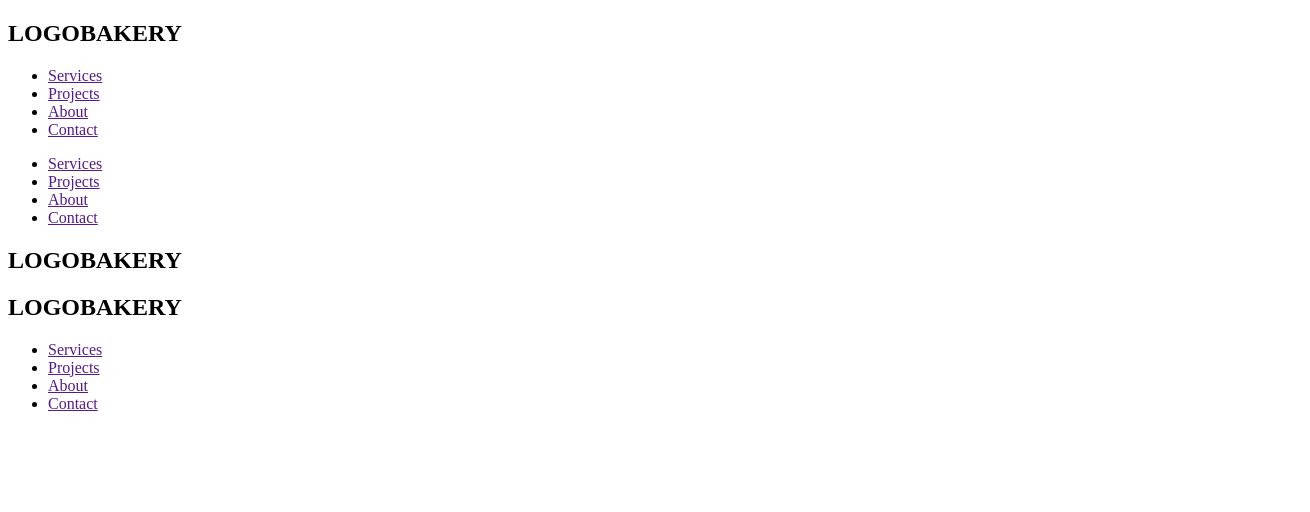
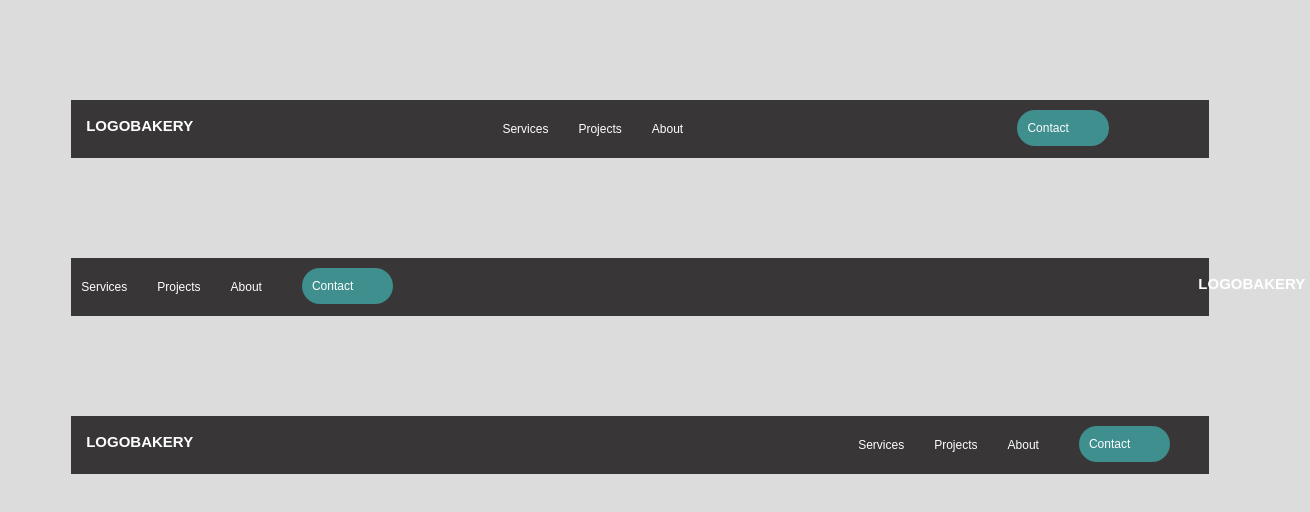
Before and after one commit to sadah00/css_study, a plain HTML site: page navbar.html in a window 1280 px wide. Shown: the whole page, 1310 px wide, since content can reach past the window. Drawn offline with Linux system fonts and the light colour scheme.

Commit message:
navbar.html

```diff
--- a/navbar.html
+++ b/navbar.html
@@ -4,34 +4,127 @@
     <meta charset="UTF-8">
     <meta name="viewport" content="width=device-width, initial-scale=1.0">
     <title>Document</title>
+    <style>
+        body{
+            background-color: gainsboro;
+            font-size: 10px;
+            font-family: Arial, Helvetica, sans-serif;
+        }
+        .nav1{
+            background-color: rgb(56, 54, 54);
+            display: flex;
+            justify-content: space-between;
+            width: 90%;
+            margin: auto;
+            margin-top: 100px;
+            margin-bottom: 100px;
+        }
+        .nav1 .list1{
+            display: flex;
+            list-style: none;
+            padding: 10px;
+            font-size: larger;
+
+        }
+        .nav1 a{
+            color: white;
+            text-decoration: none;
+            margin-right: 30px;
+        }
+        .logo1{
+            padding: 5px;
+            margin-left: 10px;
+            color: white;
+        }
+        .nav2{
+            background-color: rgb(56, 54, 54);
+            display: flex;
+            justify-content: space-between;
+            width: 90%;
+            margin: auto;
+            margin-bottom: 100px;
+        }
+        .nav2 .list2{
+            display: flex;
+            list-style: none;
+            padding: 10px;
+            font-size: larger;
+
+        }
+        .nav2 a{
+            color: white;
+            text-decoration: none;
+            margin-right: 30px;
+        }
+        .logo{
+            color: white;
+            margin-right: 100px;
+            padding: 5px;
+        }
+        .nav3{
+            background-color: rgb(56, 54, 54);
+            display: flex;
+            justify-content: space-between;
+            width: 90%;
+            margin: auto;
+        }
+        .nav3 .list3{
+            display: flex;
+            list-style: none;
+            padding: 10px;
+            font-size: larger;
+            margin-left: 650px;
+
+        }
+        .nav3 a{
+            color: white;
+            text-decoration: none;
+            margin-right: 30px;
+        }
+        .con1, .con2, .con3{
+            display: flex;
+            list-style: none;
+            padding: 10px;
+            font-size: larger;
+            background-color: rgb(63, 143, 143);
+            margin-top: 10px;
+            margin-right: 100px;
+            border-radius: 20px;
+            text-align: center;
+            align-items: center;
+        }
+        .con2{
+            margin-right: 800px;
+        }
+    </style>
 </head>
 <body>
     <div class="nav1">
-        <h2>LOGOBAKERY</h2>
+        <h2 class="logo1">LOGOBAKERY</h2>
         <ul class="list1">
             <li><a href="">Services</a></li>
             <li><a href="">Projects</a></li>
             <li><a href="">About</a></li>
-            <li><a href="">Contact</a></li>
         </ul>
+        <ul class="con1"><a href="">Contact</a></ul>
     </div>
     <div class="nav2">
         <ul class="list2">
             <li><a href="">Services</a></li>
             <li><a href="">Projects</a></li>
             <li><a href="">About</a></li>
-            <li><a href="">Contact</a></li>
         </ul>
-        <h2>LOGOBAKERY</h2>
+        <ul class="con2"><li><a href="">Contact</a></li></ul>
+        <h2 class="logo">LOGOBAKERY</h2>
     </div>
     <div class="nav3">
-        <h2>LOGOBAKERY</h2>
+        <h2 class="logo1">LOGOBAKERY</h2>
         <ul class="list3">
             <li><a href="">Services</a></li>
             <li><a href="">Projects</a></li>
             <li><a href="">About</a></li>
-            <li><a href="">Contact</a></li>
         </ul>
+        <ul class="con3"><li><a href="">Contact</a></li></ul>
     </div>
 </body>
 </html>
```
